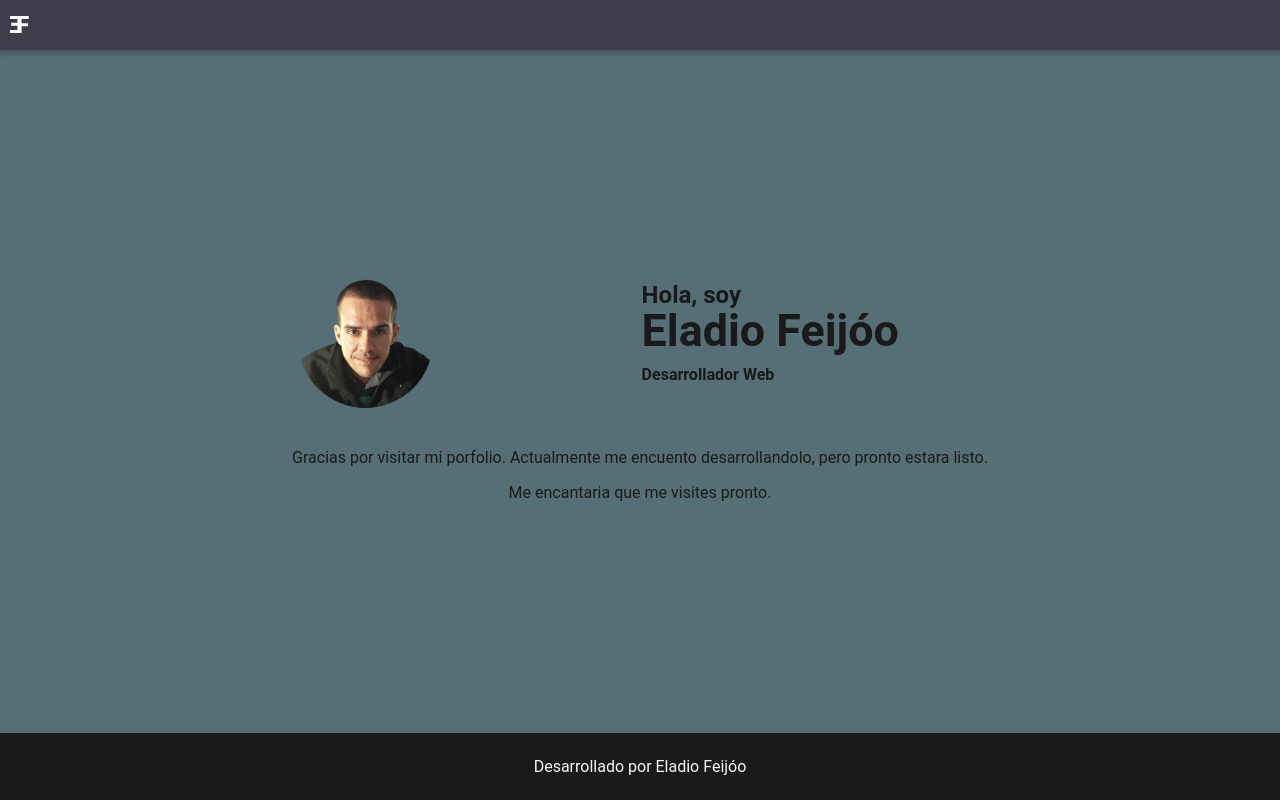
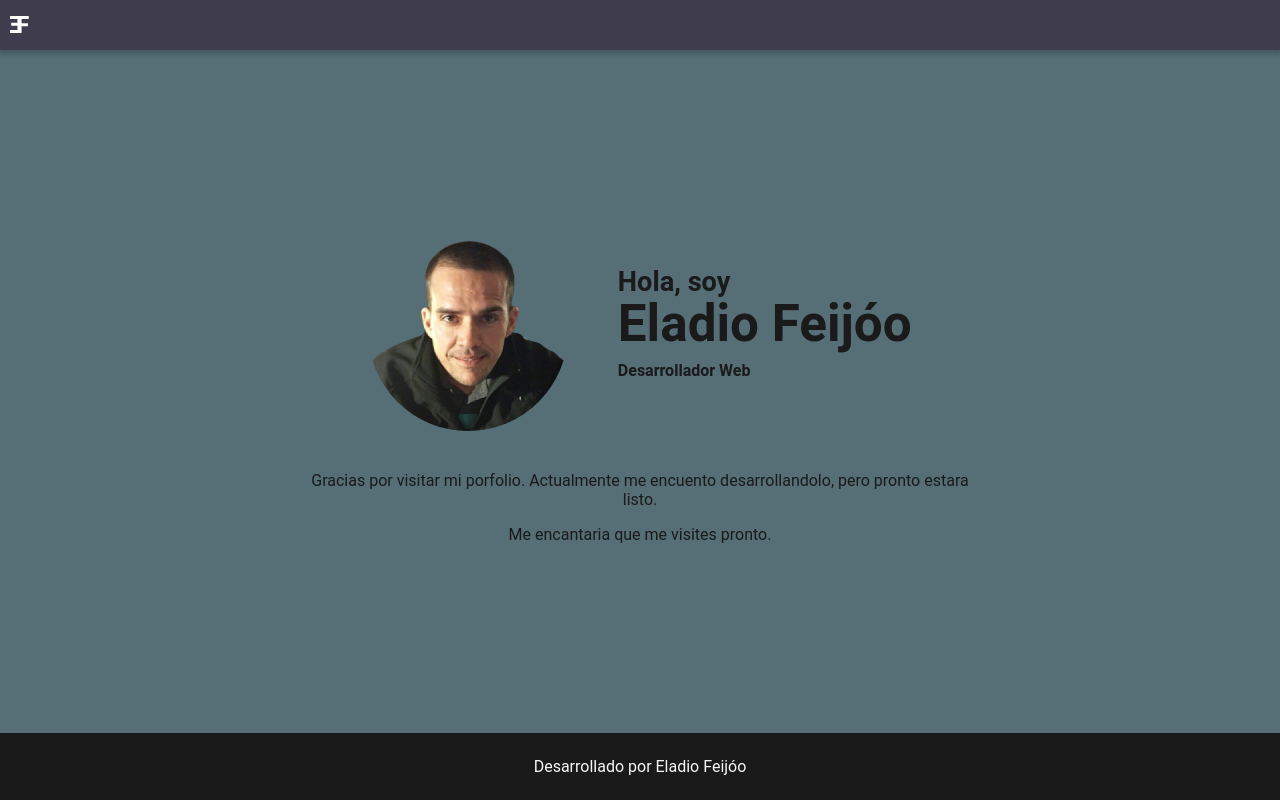
Before and after one commit to thotluna/porfolio, a Next.js app: page / in a window 1280 px wide. Built offline with nearby package versions, Linux system fonts and the light colour scheme.

Commit message:
feat(components): implement responsive

```diff
--- a/components/avatar/styles.module.css
+++ b/components/avatar/styles.module.css
@@ -1,9 +1,19 @@
+
+
 .profileImage {
   width: 135px;
   height: 135px;
   overflow: hidden;
+
   display: flex;
   align-items: center;
   justify-content: center;
   border-radius: 50%;
 }
+
+@media screen and (min-width: 650px) {
+  .profileImage{
+    width: 200px;
+    height: 200px;
+  }
+}
--- a/components/iam/Iam.tsx
+++ b/components/iam/Iam.tsx
@@ -1,7 +1,7 @@
 import styles from "./styles.module.css";
 export const Iam = () => {
   return (
-    <article>
+    <article className={styles.container}>
       <h2 className={styles.greeting}>Hola, soy</h2>
       <h1 className={styles.name}>Eladio Feijóo</h1>
       <h3 className={styles.work}>Desarrollador Web</h3>
--- a/components/iam/styles.module.css
+++ b/components/iam/styles.module.css
@@ -1,4 +1,7 @@
+.container{
+  }
 .name{
+
   font-size: 2.8rem;
   line-height: 1;
   margin-block-start: 0;
@@ -15,3 +18,23 @@
   font-size: 1rem;
   margin-block-start: 0.7rem;
 }
+
+@media screen and (max-width: 500px) {
+  .name{
+    width: min-content;
+  }
+}
+
+@media screen and (min-width: 650px) {
+  .name{
+    font-size: 3.2rem;
+  }
+
+  .greeting{
+    font-size: 1.7rem;
+  }
+
+  .work{
+    font-size: 1rem;
+  }
+}
--- a/components/my-introduce/MyIntroduce.tsx
+++ b/components/my-introduce/MyIntroduce.tsx
@@ -4,9 +4,11 @@ import styles from "./styles.module.css";
 
 export const MyIntroduce = () => {
   return (
-    <section className={styles["section-head"]}>
-      <Avatar />
-      <Iam />
-    </section>
+    <div className={styles.container}>
+      <section className={styles["section-head"]}>
+        <Avatar />
+        <Iam />
+      </section>
+    </div>
   );
 };
--- a/components/my-introduce/styles.module.css
+++ b/components/my-introduce/styles.module.css
@@ -1,9 +1,20 @@
+.container{
+  width: 100%;
+  margin: 0 auto;
+}
+
 .section-head{
   padding: .5rem;
-  display: grid;
-  width: 100%;
-  grid-template-columns: 1fr 1fr;
-  gap: .2rem;
+  margin-bottom: 2rem;
+  column-gap: .2rem;
+  display: flex;
+  flex-direction: row;
   align-items: center;
-  margin-bottom: 2rem;
+  justify-content: center;
 }
+
+@media screen and (min-width: 650px) {
+  .section-head{
+    column-gap: 3.1rem
+  }
+}
--- a/styles/Home.module.css
+++ b/styles/Home.module.css
@@ -14,5 +14,5 @@
 }
 .main{
   width: 100%;
-  max-width: 700px;
+  max-width: 680px;
 }
```
